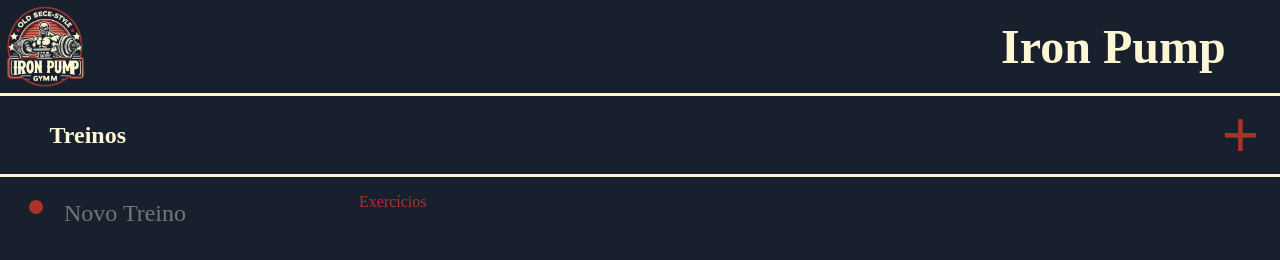
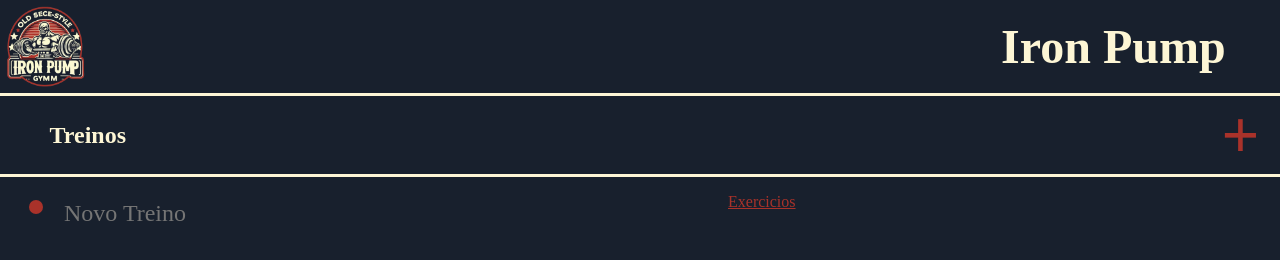
Before and after one commit to Viiinicius/tcc-info22, a plain HTML site: page telaTreinos.html in a window 1280 px wide. Drawn offline with Linux system fonts and the light colour scheme; a web font is replaced by a local one.

Commit message:
Alteração diária

```diff
--- a/telaTreinos.css
+++ b/telaTreinos.css
@@ -66,6 +66,7 @@ h2 {
     color: #FDF6D5;
     background-color: #18202D;
     border: 0.1em;
+    width: 13em;
 }
 
 ul li::marker{
@@ -87,9 +88,14 @@ ul{
     font-family: "Diplomata SC", serif;
     color: #A9322A;
     font-size: 1em;
+    padding-left: 22em;
 }
 
 #lista-treinos-bt-exercicios{
     display: flex;
     align-items: center;
 }
+
+#addtreino{
+
+}
--- a/telaTreinos.html
+++ b/telaTreinos.html
@@ -24,7 +24,7 @@
      <!--Div com titulo"Treino" e Botão para adicionar treino-->
     <div id="adicionarTreinoContainer">
         <h2>Treinos</h2>
-        <button id="addTreino">+</button>
+        <button  id="addTreino">+</button>
     </div>
 
     <!-- Linha divisória -->
@@ -37,8 +37,7 @@
             <input class="nometreino" name="nometreino" type="text" placeholder="Novo Treino" autocomplete="off" />
         </li>
     </ul>
-
-    <button id="link-tela-exercicio">Exercícios</button>
+   <a href="telaExercicios.html"  id="link-tela-exercicio">Exercicios</a>
 </div>
 
 </body>
```
